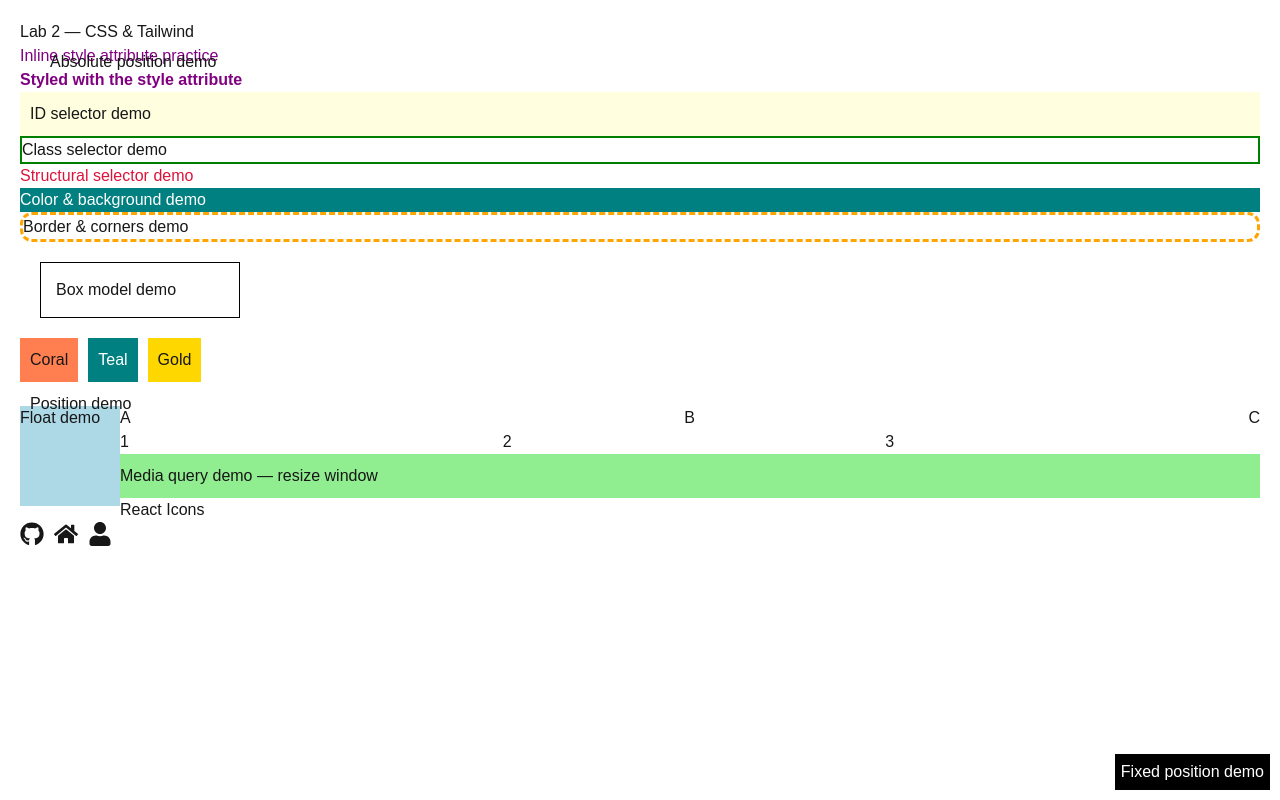
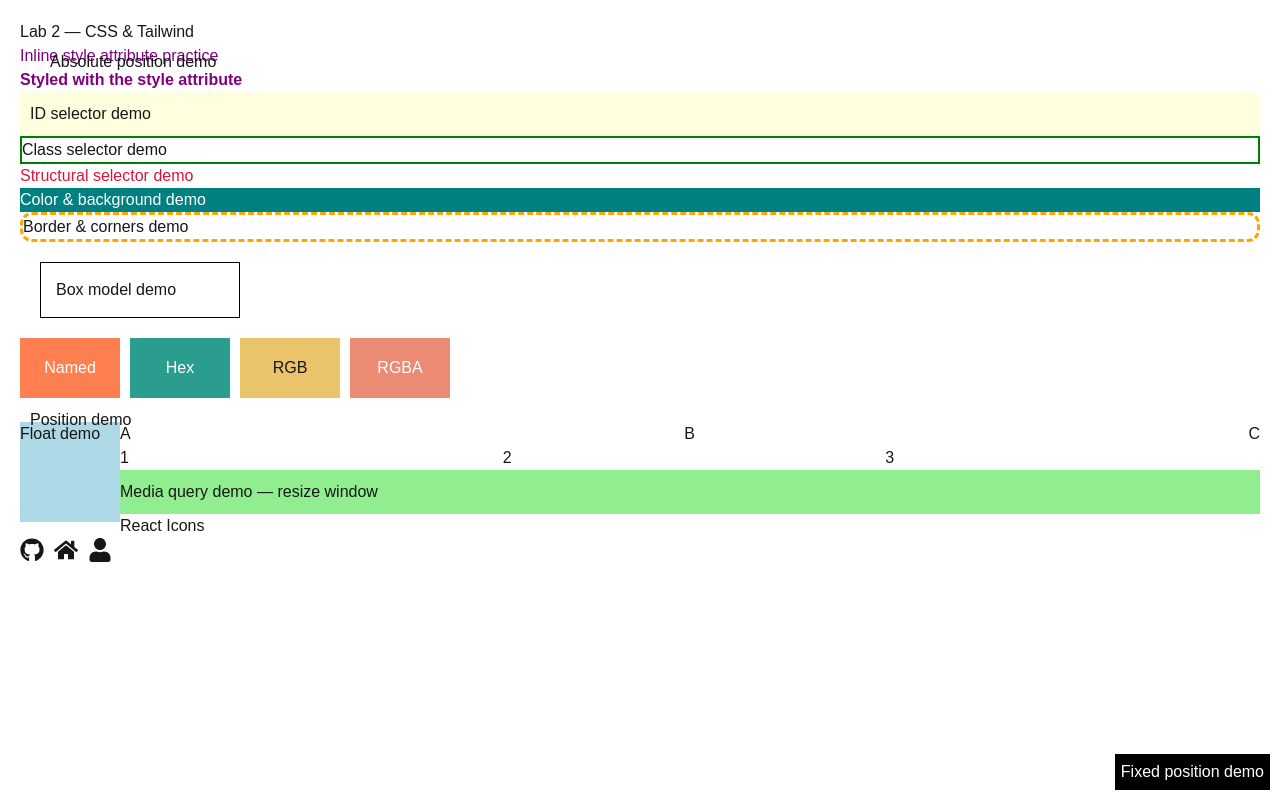
Before and after one commit to ietishaa/webdev-client, a Next.js app: page /labs/lab2 in a window 1280 px wide. Built offline with nearby package versions, Linux system fonts and the light colour scheme.

Commit message:
try background colors with multiple formats

```diff
--- a/app/labs/lab2/index.css
+++ b/app/labs/lab2/index.css
@@ -8,9 +8,10 @@ div.wd-structure-demo p { color: crimson; }
 .wd-box-model-demo { margin: 20px; padding: 15px; border: 1px solid black; width: 200px; display: block; }
 
 .wd-bg-colors-demo { display: flex; gap: 10px; }
-.wd-bg-coral { background-color: coral; padding: 10px; }
-.wd-bg-teal { background-color: teal; color: white; padding: 10px; }
-.wd-bg-gold { background-color: gold; padding: 10px; }
+.wd-bg-swatch-1 { background-color: coral; width: 100px; height: 60px; display: flex; align-items: center; justify-content: center; color: white; }
+.wd-bg-swatch-2 { background-color: #2a9d8f; width: 100px; height: 60px; display: flex; align-items: center; justify-content: center; color: white; }
+.wd-bg-swatch-3 { background-color: rgb(233, 196, 106); width: 100px; height: 60px; display: flex; align-items: center; justify-content: center; }
+.wd-bg-swatch-4 { background-color: rgba(231, 111, 81, 0.8); width: 100px; height: 60px; display: flex; align-items: center; justify-content: center; color: white; }
 
 .wd-position-demo { position: relative; top: 10px; left: 10px; z-index: 5; }
 .wd-absolute-demo { position: absolute; top: 50px; left: 50px; }
--- a/app/labs/lab2/page.tsx
+++ b/app/labs/lab2/page.tsx
@@ -17,11 +17,12 @@ export default function Lab2() {
       <div className="wd-border-demo">Border & corners demo</div>
       <div className="wd-box-model-demo">Box model demo</div>
 
-      <div className="wd-bg-colors-demo">
-        <div className="wd-bg-coral">Coral</div>
-        <div className="wd-bg-teal">Teal</div>
-        <div className="wd-bg-gold">Gold</div>
-      </div>
+     <div className="wd-bg-colors-demo">
+        <div className="wd-bg-swatch-1">Named</div>
+        <div className="wd-bg-swatch-2">Hex</div>
+        <div className="wd-bg-swatch-3">RGB</div>
+        <div className="wd-bg-swatch-4">RGBA</div>
+     </div>
 
       <div className="wd-position-demo">Position demo</div>
       <div className="wd-absolute-demo">Absolute position demo</div>
```
